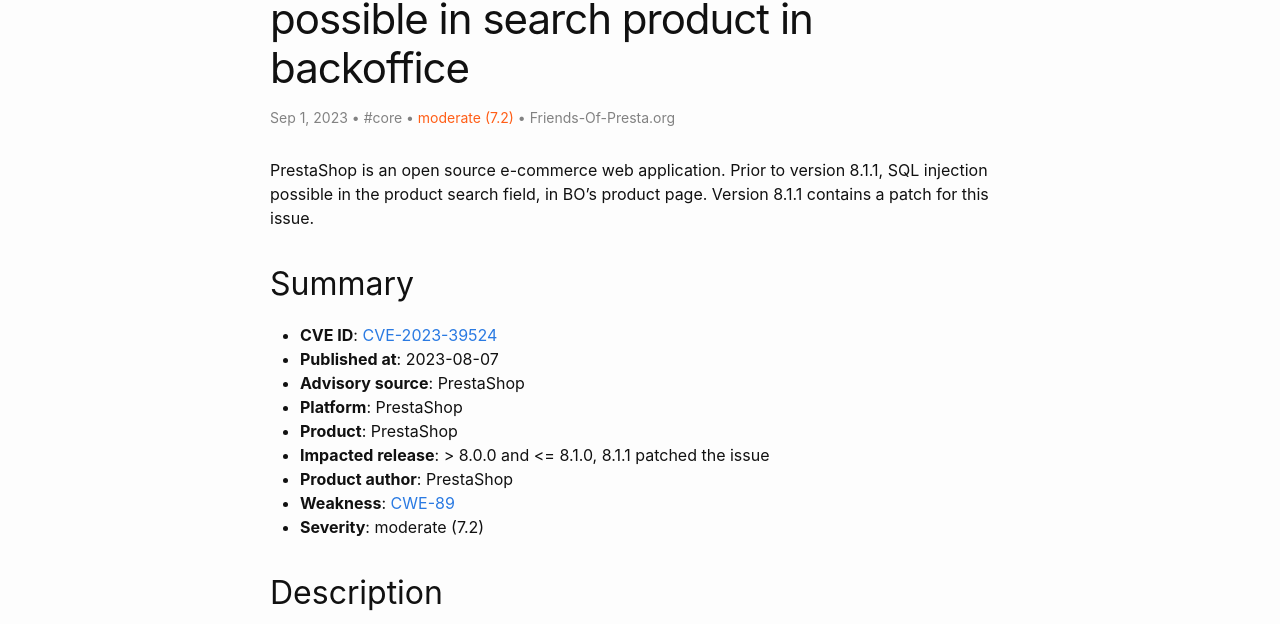
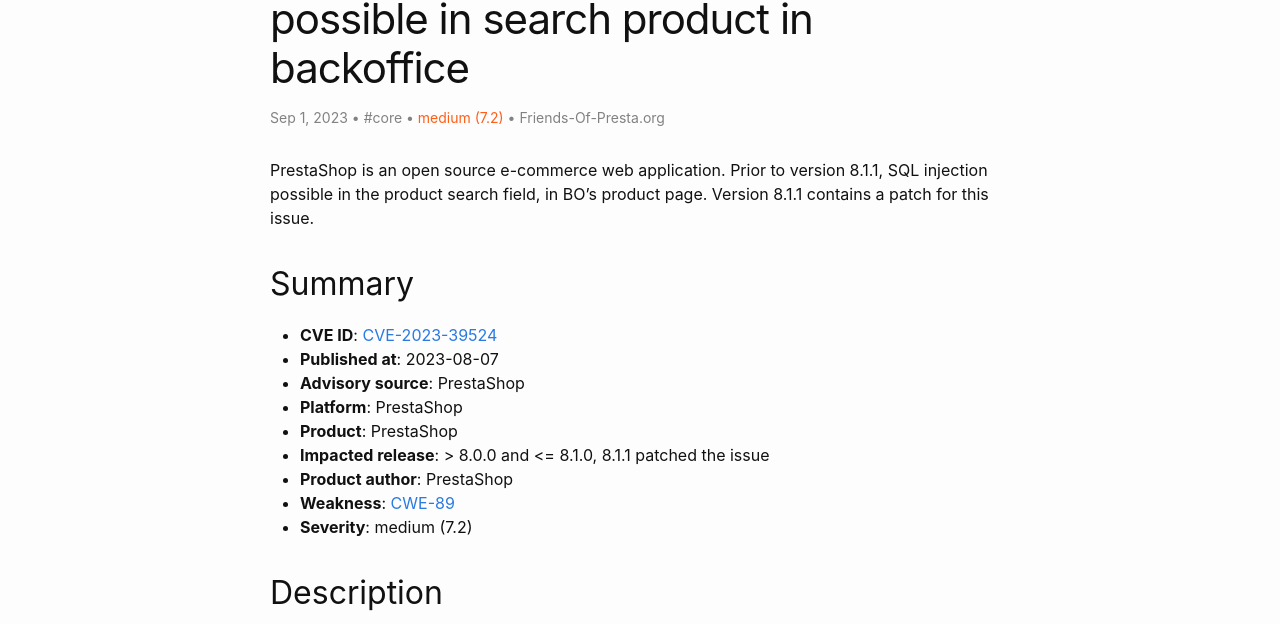
Before and after one commit to friends-of-presta/security-advisories, a Jekyll site: the page built from _posts/2023-09-01-core-CVE-2023-39524.md, in a window 1280 px wide and 900 px high. Shown: the part 158-782 px from the top of the window. Built offline with Jekyll 4.4.1, drawn with Linux system fonts in a browser that asks for light colours.

Commit message:
Update 2023-09-01-core-CVE-2023-39524.md

```diff
--- a/_posts/2023-09-01-core-CVE-2023-39524.md
+++ b/_posts/2023-09-01-core-CVE-2023-39524.md
@@ -5,7 +5,7 @@ categories: core
 author:
 - Friends-Of-Presta.org
 meta: "CVE,PrestaShop,core"
-severity: "moderate (7.2)"
+severity: "medium (7.2)"
 ---
 
 PrestaShop is an open source e-commerce web application. Prior to version 8.1.1, SQL injection possible in the product search field, in BO's product page. Version 8.1.1 contains a patch for this issue.
@@ -20,7 +20,7 @@ PrestaShop is an open source e-commerce web application. Prior to version 8.1.1,
 * **Impacted release**: > 8.0.0 and <= 8.1.0, 8.1.1 patched the issue
 * **Product author**: PrestaShop
 * **Weakness**: [CWE-89](https://cwe.mitre.org/data/definitions/89.html)
-* **Severity**: moderate (7.2)
+* **Severity**: medium (7.2)
 
 ## Description
 
@@ -37,7 +37,7 @@ SQL injection possible in product search field, in BO's product page nammed v2 o
 * **Integrity**: high
 * **Availability**: high
 
-**Vector string**: [CVSS:3.1/AV:N/AC:L/PR:H/UI:N/S:U/C:H/I:H/A:H](https://nvd.nist.gov/vuln-metrics/cvss/v3-calculator?vector=AV:N/AC:L/PR:H/UI:N/S:U/C:H/I:H/A:H)
+**Vector string**: [CVSS:3.1/AV:N/AC:L/PR:H/UI:N/S:U/C:H/I:H/A:H](c)
 
 ## Possible malicious usage
 
```
